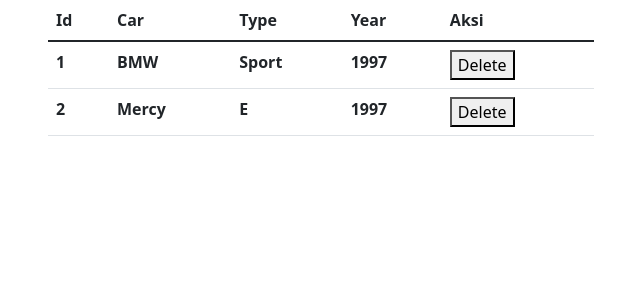
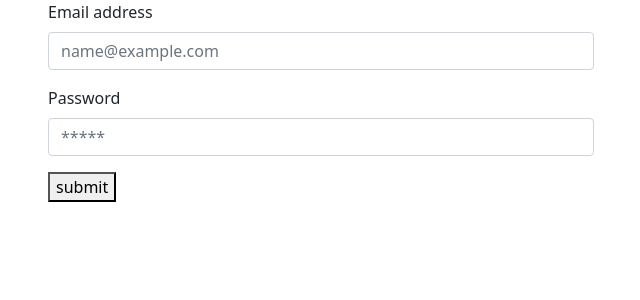
Before and after one commit to stnrvn/MMI-CAMP-DAY-1, a React (Create React App) app: page / in a window 1280 px wide. Shown: the top 300 px of the page, without its empty margins (34-674 px from the left). Built offline with nearby package versions, Linux system fonts and the light colour scheme.

Commit message:
form basic

```diff
--- a/src/App.jsx
+++ b/src/App.jsx
@@ -43,24 +43,65 @@
   //   setCounter(counter + num)
   // }
 
-  useEffect(() => {
-    // ini menjalankan suatu function saat web belum benar2 muncul
-    // cth: get data from api
-    // willount
-    console.log('use effect run')
 
-  }, [data])
+  const [email, setEmail] = useState('')
+  const [password, setPassword] = useState('')
+
+  const handleSubmit = (e) => {
+    e.preventDefault()
+
+    const payload = {
+      email,
+      password
+    }
+
+    if(password === ''){
+      alert('password tidak boleh kosong')
+    } else if(email === ''){
+      alert('email tidak boleh kosong')
+    } else {
+      console.log(payload, 'data submit')
+    }
+
+  }
 
   return (
     <>
       <div className="container">
         <div className="row">
           <div className="col-lg-6">
-            <MyTable
+            {/* <MyTable
               columns={columns}
               datas={data}
               onDelete={handleDelete}
-            />
+            /> */}
+
+            {/* kalau di form nya ada onSubmit, berarti itu akan otomatis mengarah ke button type="submit" */}
+            <form onSubmit={handleSubmit}>
+              <div className="mb-3">
+                <label htmlFor="exampleFormControlInput1" className="form-label">Email address</label>
+                {/* <p>{email}</p> buat test */}
+                <input
+                  type="email"
+                  className="form-control"
+                  placeholder="name@example.com"
+                  onChange={(e) => setEmail(e.target.value)}
+                />
+              </div>
+
+              <div className="mb-3">
+                <label htmlFor="exampleFormControlInput1" className="form-label">Password</label>
+                {/* <p>{password}</p> buat test*/}
+                <input
+                  type="password"
+                  className="form-control"
+                  placeholder="*****"
+                  onChange={(e) => setPassword(e.target.value)}
+                />
+              </div>
+              <button type="submit" >submit</button>
+            </form>
+
           </div>
         </div>
       </div>
```
